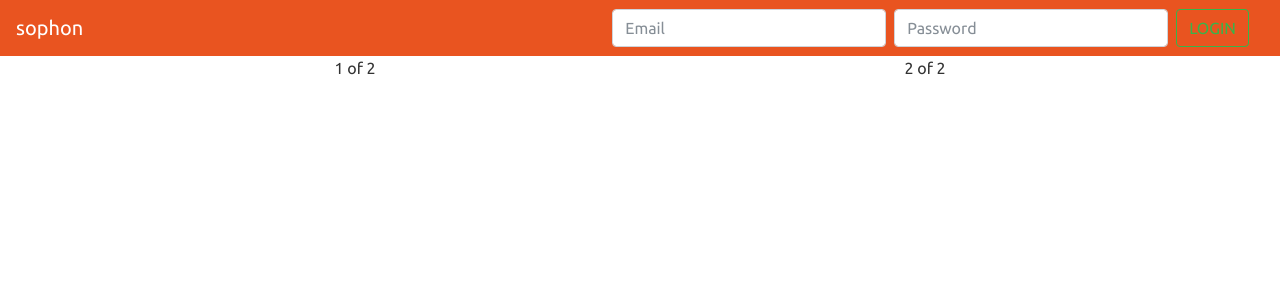
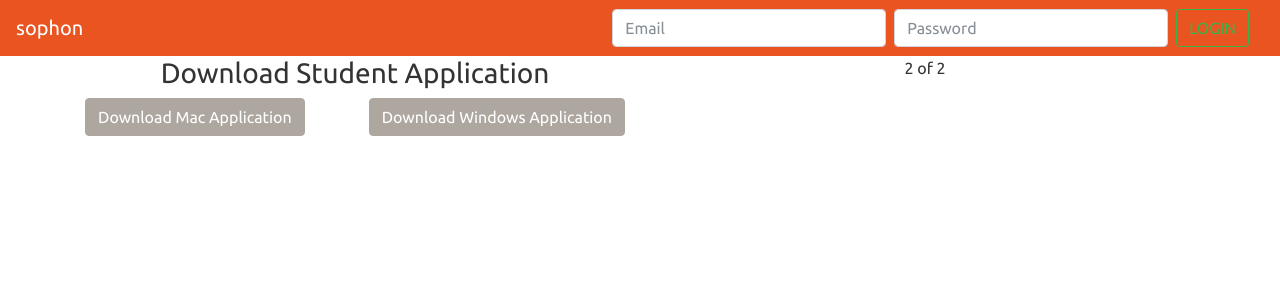
Before and after one commit to Siyer2/sophon-web-app-2, a React (Create React App) app: page / in a window 1280 px wide. Shown: the top 300 px of the page. Built offline with nearby package versions, Linux system fonts and the light colour scheme.

Commit message:
Created left hand side of the front page

```diff
--- a/src/components/FrontPageBody.js
+++ b/src/components/FrontPageBody.js
@@ -5,9 +5,13 @@ function FrontPageBody() {
         <div className="container">
             <div className="row">
                 <div className="col">
-                    1 of 2
+                    <h3> Download Student Application </h3>
+                    <div className="d-flex justify-content-between">
+                        <button type="button" className="btn btn-secondary">Download Mac Application</button>
+                        <button type="button" className="btn btn-secondary">Download Windows Application</button>
+                    </div>
                 </div>
-                <div className="col">
+                <div class="col">
                     2 of 2
                 </div>
             </div>
```
